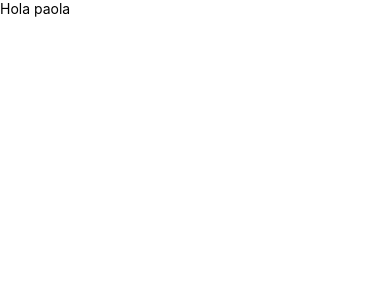
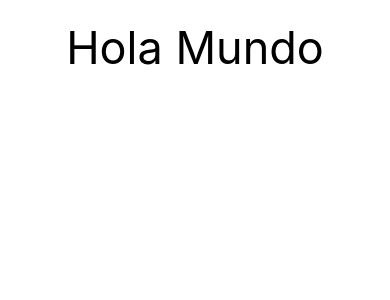
Before and after one commit to tomihq/react-native-counter, a React Native app: screen / in a window 390 px wide. Shown: the top 300 px of the page. Built offline with nearby package versions, Linux system fonts and the light colour scheme.

Commit message:
feat: style Hola Mundo message

```diff
--- a/src/presentation/screens/HelloWorldScreen.tsx
+++ b/src/presentation/screens/HelloWorldScreen.tsx
@@ -4,7 +4,7 @@ import { StyleSheet, Text, View } from 'react-native'
 export const HelloWorldScreen = () => {
   return (
     <View style={styles.container}>
-        <Text>Hola paola</Text>
+        <Text style={styles.title}>Hola Mundo</Text>
     </View>
   )
 }
```
